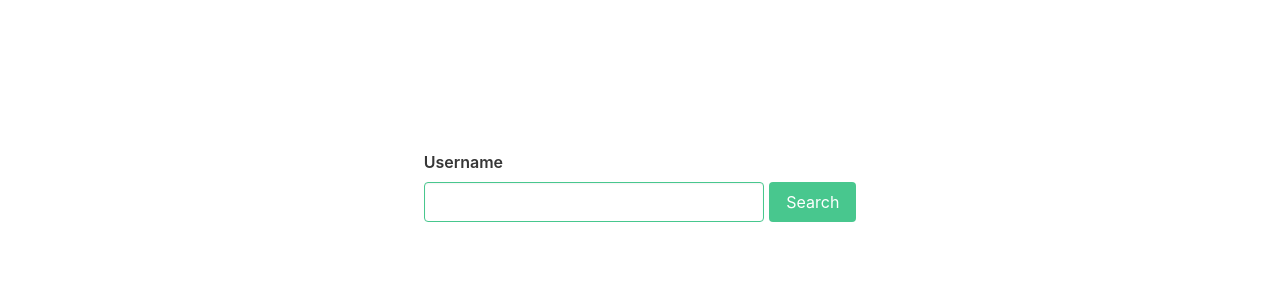
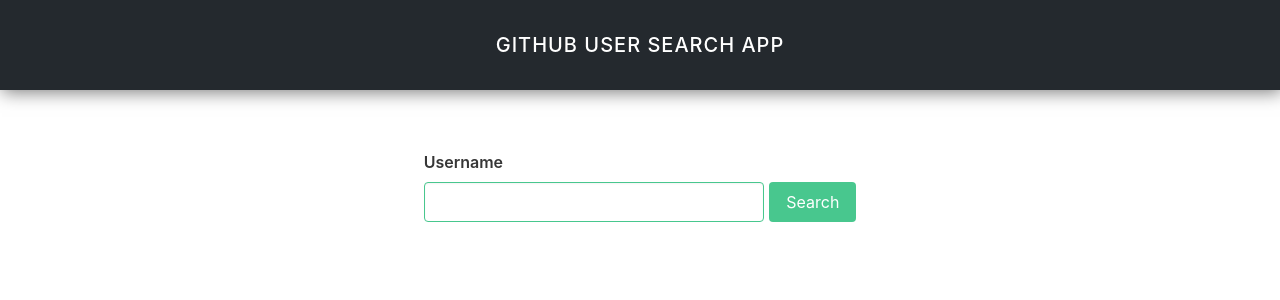
Before and after one commit to afozbek/vue-github-profiles, a Vue app: page / in a window 1280 px wide. Shown: the top 300 px of the page. Built offline with nearby package versions, Linux system fonts and the light colour scheme.

Commit message:
header eklendi

```diff
--- a/src/App.vue
+++ b/src/App.vue
@@ -1,5 +1,6 @@
 <template>
   <div class="m-container">
+    <header class="m-header">Github User Search App</header>
     <router-view></router-view>
   </div>
 </template>
@@ -31,4 +32,21 @@
     }
   }
 }
+
+.m-header {
+  position: fixed;
+  top: 0;
+  left: 0;
+  width: 100%;
+  padding: 30px;
+  color: white;
+  background: #24292e;
+  text-align: center;
+  text-transform: uppercase;
+  font-size: 20px;
+  letter-spacing: 1px;
+  font-size: 20px;
+  font-weight: 500;
+  box-shadow: 2px 2px 17px 0px rgba(0, 0, 0, 0.53);
+}
 </style>
```
